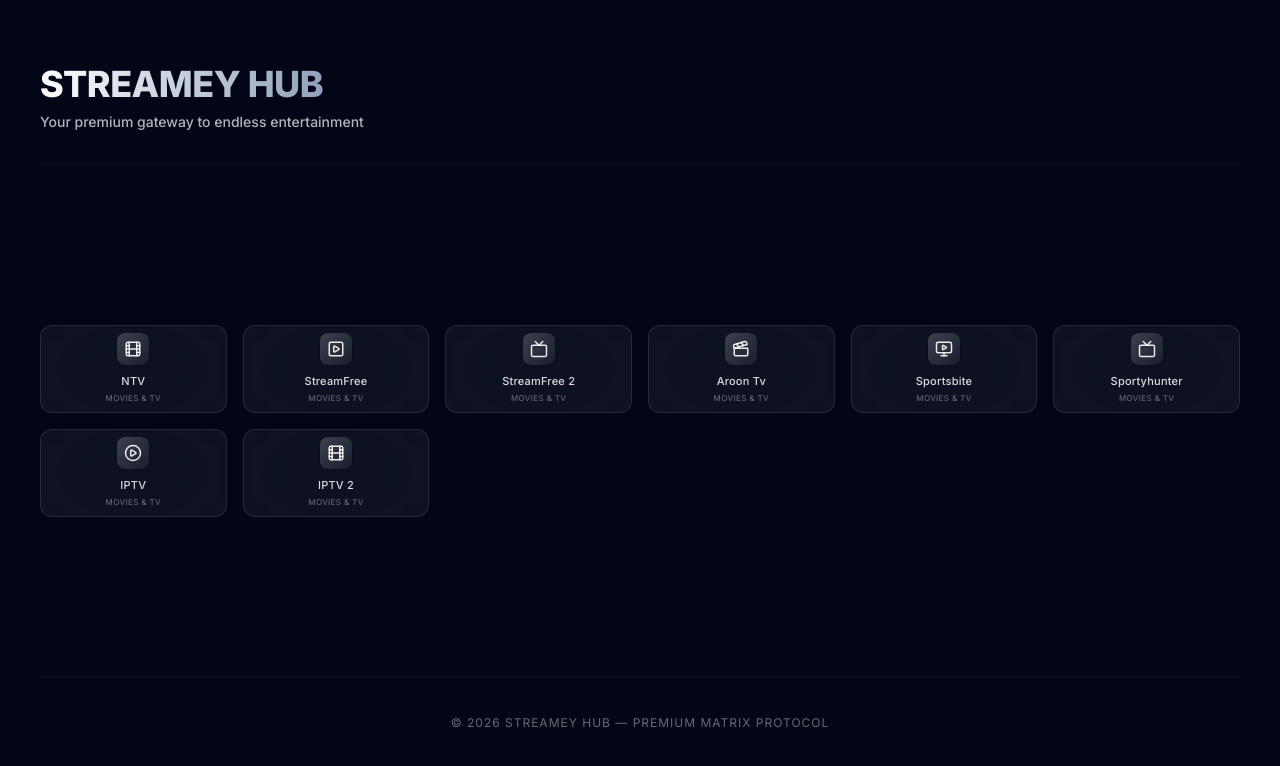
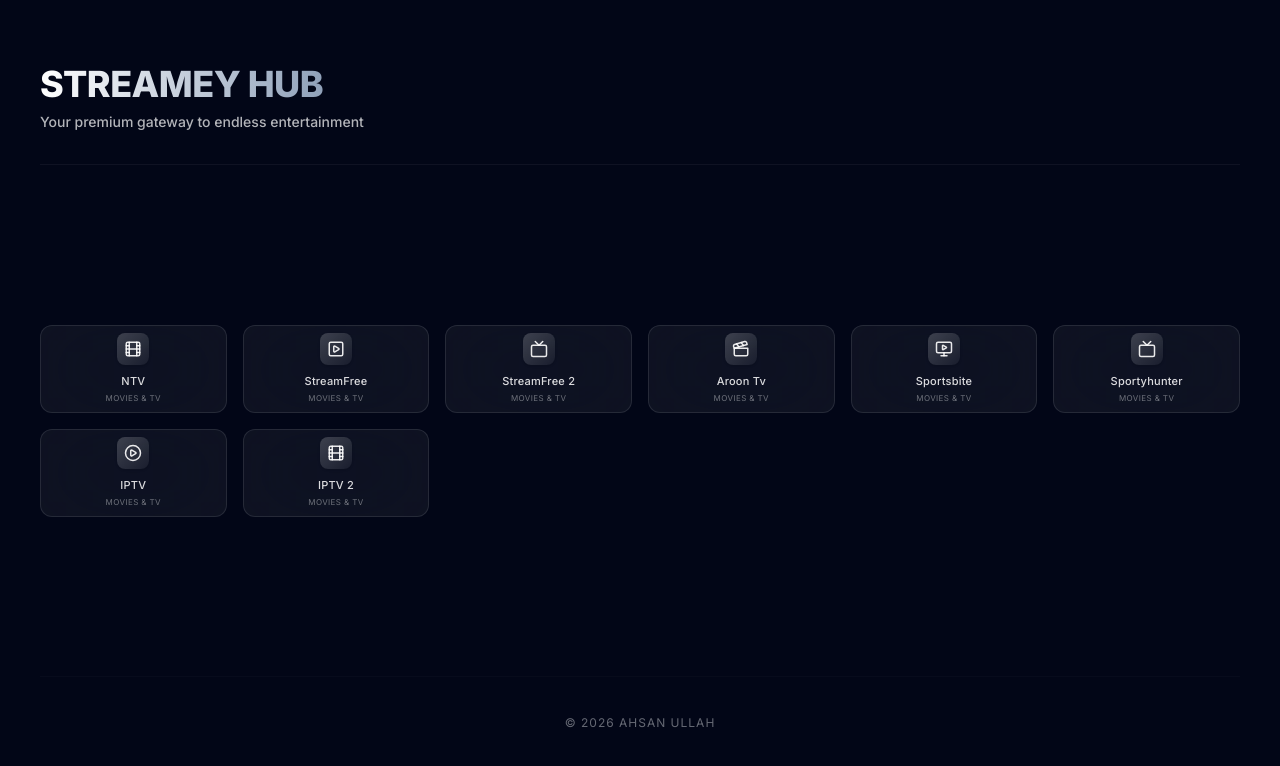
Before and after one commit to MyselfAU/Streamey-Hub, a Next.js app: page /Streamey-Hub/ in a window 1280 px wide. Shown: the top 766 px of the page. Built offline with nearby package versions, Linux system fonts and the light colour scheme.

Commit message:
Update page.tsx

```diff
--- a/app/page.tsx
+++ b/app/page.tsx
@@ -98,7 +98,7 @@ export default function Page() {
         </motion.div>
 
         <footer className="w-full flex items-center justify-center h-[60px] text-[12px] opacity-40 tracking-[1px] uppercase mt-8 border-t border-white/5 pt-8 text-center">
-          © {new Date().getFullYear()} Streamey Hub — Premium Matrix Protocol
+          © {new Date().getFullYear()} AHSAN ULLAH
         </footer>
       </main>
     </div>
```
